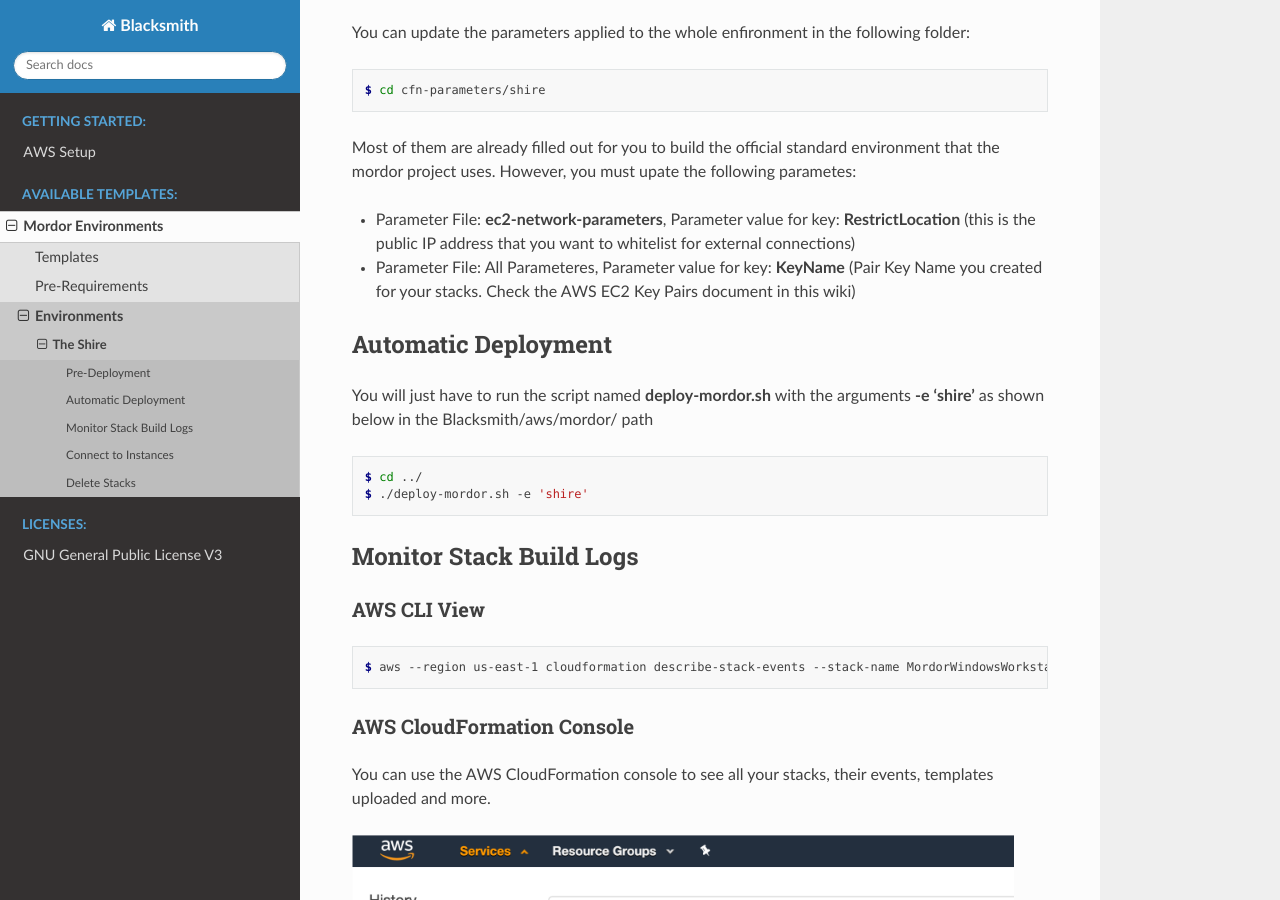
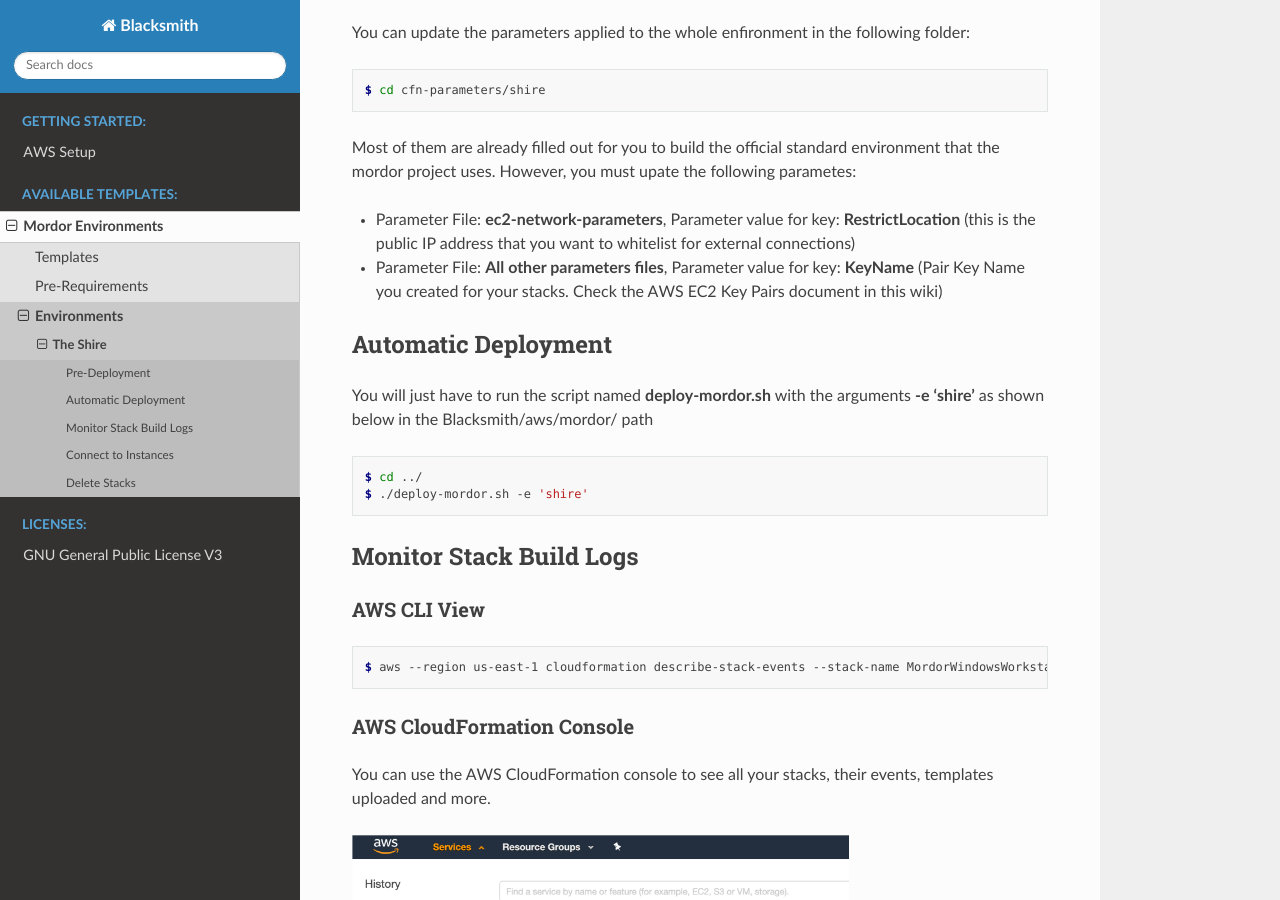
Before and after one commit to OTRF/Blacksmith, a Sphinx documentation site: the page built from docs/source/mordor_shire.rst, in a window 1280 px wide and 900 px high, scrolled down 376 px. Built offline with Sphinx 7.4.7 and the Read the Docs theme 2.0.0, drawn with Linux system fonts in a browser that asks for light colours.

Commit message:
Updated Docs

```diff
--- a/docs/source/mordor_shire.rst
+++ b/docs/source/mordor_shire.rst
@@ -24,7 +24,7 @@ Most of them are already filled out for you to build the official standard envir
 However, you must upate the following parametes:
 
 * Parameter File: **ec2-network-parameters**, Parameter value for key: **RestrictLocation** (this is the public IP address that you want to whitelist for external connections)
-* Parameter File: All Parameteres, Parameter value for key: **KeyName** (Pair Key Name you created for your stacks. Check the AWS EC2 Key Pairs document in this wiki)
+* Parameter File: **All other parameters files**, Parameter value for key: **KeyName** (Pair Key Name you created for your stacks. Check the AWS EC2 Key Pairs document in this wiki)
 
 Automatic Deployment
 ####################
@@ -53,41 +53,41 @@ You can use the AWS CloudFormation console to see all your stacks, their events,
 
 .. image:: _static/CFN-Services-CloudFormation.png
     :alt: The Shire
-    :scale: 40%
+    :scale: 30%
 
 All the templates that you sent over to AWS will start being processed immediately
 
 .. image:: _static/CFN-Stacks-Console.png
     :alt: The Shire
-    :scale: 40%
+    :scale: 30%
 
 You can click on each stack and get more information about the deployment
 
 .. image:: _static/CFN-Stack-Workstations-Events.png
     :alt: The Shire
-    :scale: 40%
+    :scale: 30%
 
 You can also see the specific template mapped to each stack
 
 .. image:: _static/CFN-Stack-Workstations-Template.png
     :alt: The Shire
-    :scale: 40%
+    :scale: 30%
 
 Once a stack is complete you will be able to see it sending a successful signal back to the management console
 
 .. image:: _static/CFN-Stack-DC-Complete.png
     :alt: The Shire
-    :scale: 40%
+    :scale: 30%
 
 Once all your instances are up and running you will be able to see them via the CloudFormation and the EC2 instances dashboard
 
 .. image:: _static/CFN-Stacks-AllComplete.png
     :alt: The Shire
-    :scale: 40%
+    :scale: 30%
 
 .. image:: _static/CFN-EC2-Running.png
     :alt: The Shire
-    :scale: 40%
+    :scale: 30%
 
 Connect to Instances
 ####################
```
Also changed, not shown: 5 other files.
